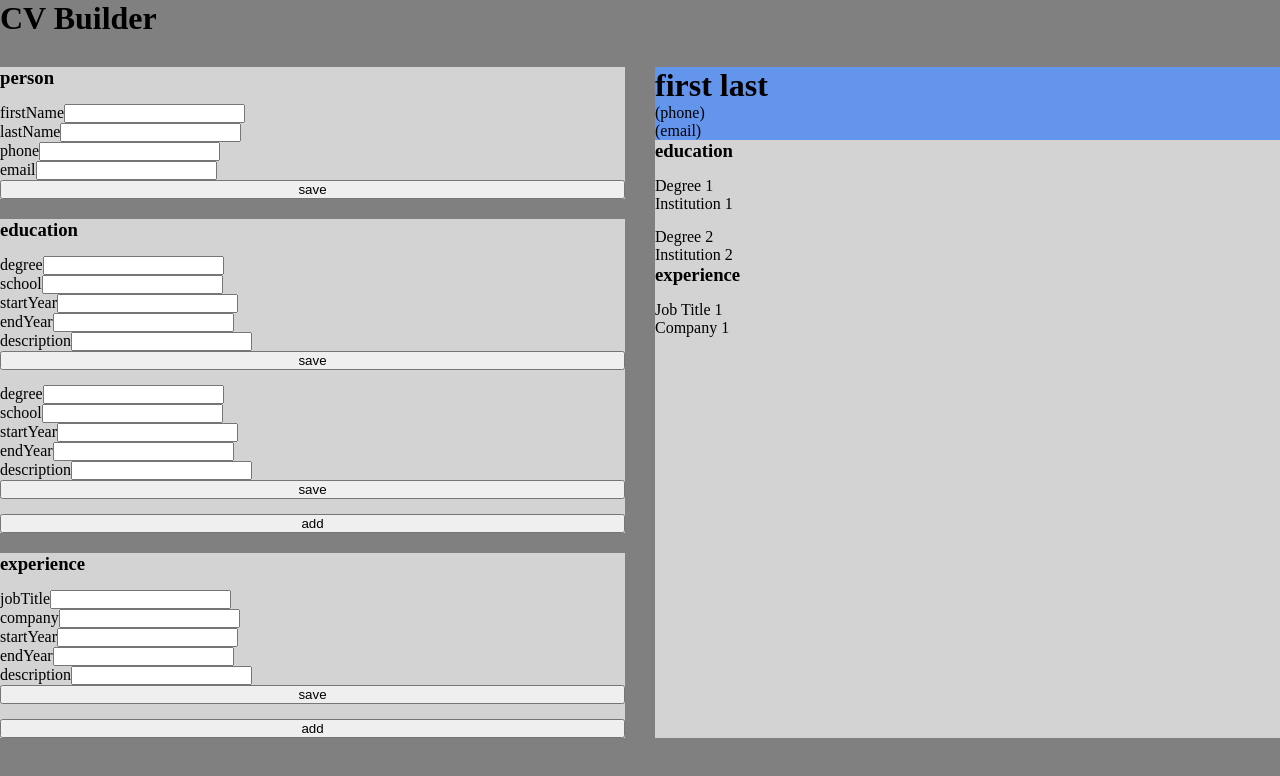
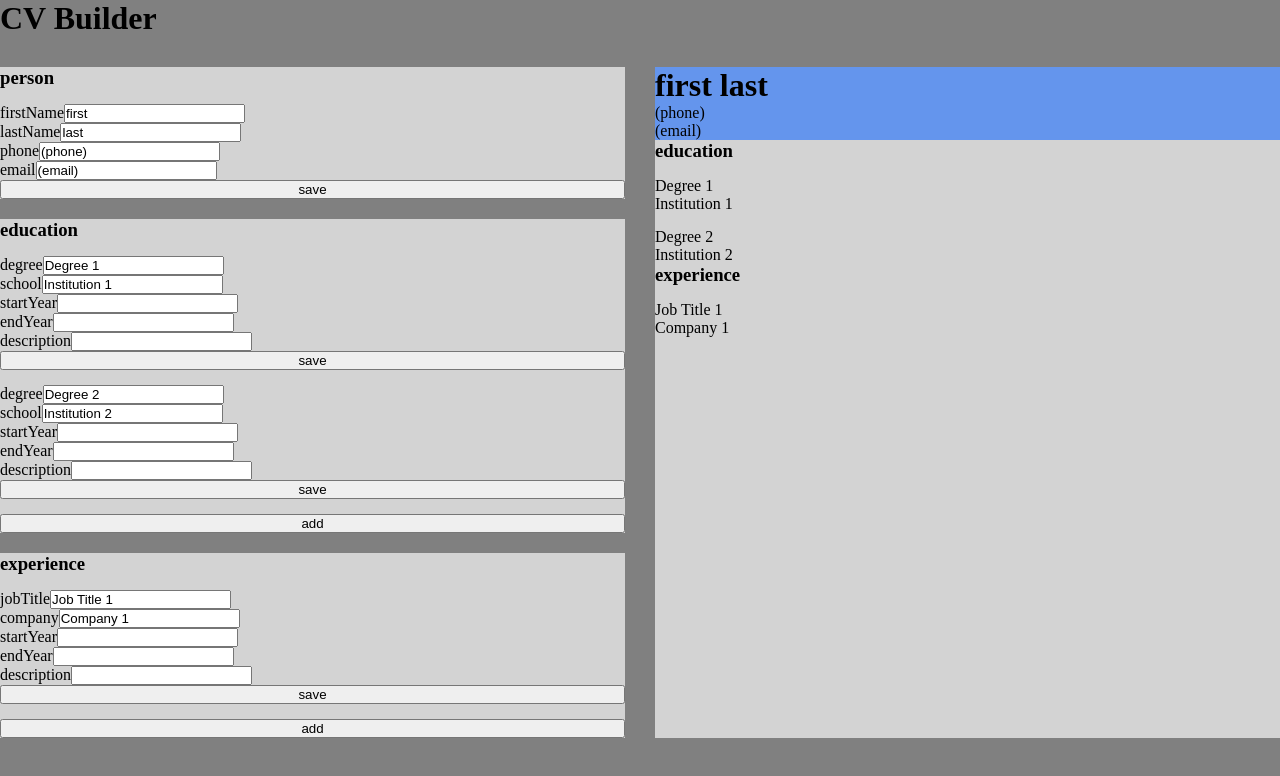
Before and after one commit to strallia/cv-app, a React (Vite) app: page / in a window 1280 px wide. Shown: the top 776 px of the page. Built offline with nearby package versions, Linux system fonts and the light colour scheme.

Commit message:
feat: Display old values in inputs

```diff
--- a/src/components/Form.jsx
+++ b/src/components/Form.jsx
@@ -21,13 +21,14 @@ function Form({ entry, handleInputOnChange, data, setData }) {
     }
   }
 
-  function showExpandedView(key, index) {
+  function showExpandedView(key, value, index) {
     return (
       <Input
         key={index}
         labelText={key}
         handleInputOnChange={handleInputOnChange}
         entryID={entryID}
+        initialValue={value}
       />
     );
   }
@@ -38,7 +39,7 @@ function Form({ entry, handleInputOnChange, data, setData }) {
         const [key, value] = keyValuePair;
         return isCollapsed
           ? showCollapsedView(key, value, index)
-          : showExpandedView(key, index);
+          : showExpandedView(key, value, index);
       })}
       {isCollapsed && sectionTitle !== "person" && (
         <Button type="delete" entryID={entryID} data={data} setData={setData} />
--- a/src/components/Input.jsx
+++ b/src/components/Input.jsx
@@ -1,7 +1,7 @@
 import { useState } from "react";
 
-function Input({ labelText, handleInputOnChange, entryID }) {
-  const [value, setValue] = useState("");
+function Input({ labelText, handleInputOnChange, entryID, initialValue }) {
+  const [value, setValue] = useState(initialValue);
 
   if (labelText === "id") return;
 
```
